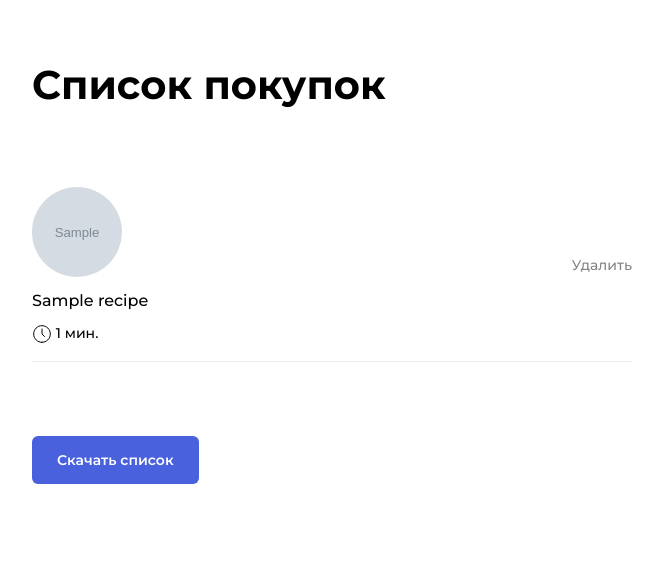
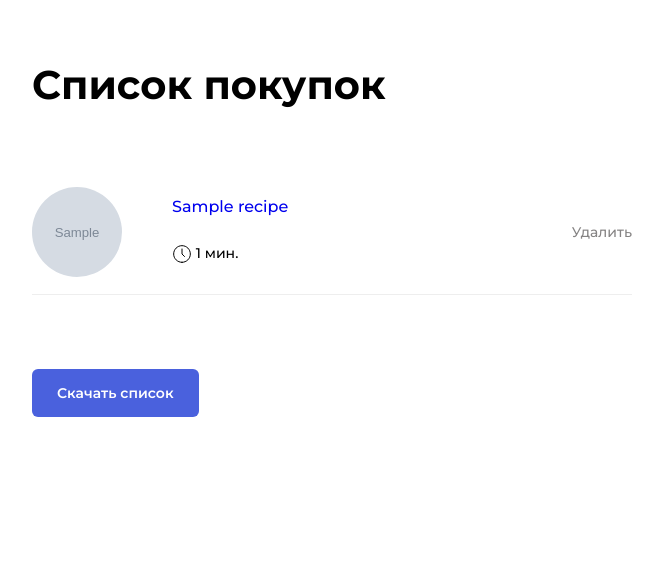
Before and after one commit to Fr33vvay/foodgram-project, a Django app: template templates/shopList.html in a window 1280 px wide. Shown: the part 90-674 px from the top of the page, without its empty margins (23-686 px from the left). Run offline with Django 3.2, Linux system fonts and the light colour scheme; the template is opened without the code that fills it: values that come from a table or form of the project are taken from there, others are empty; tables that the repository leaves empty hold one stand-in row (values such as "Sample post"); grey boxes marked "Sample" are stand-in pictures; some libraries are stand-ins or nearby versions.

Commit message:
исправлены шаблоны подписок и покупок

```diff
--- a/templates/myFollow.html
+++ b/templates/myFollow.html
@@ -29,9 +29,9 @@
                 <li class="card-user__item">
                     <div class="recipe">
                         {% thumbnail recipe.image "100x100" crop="center" as im %}
-                        <a href="{% url 'recipe_view' recipe.id %}" class="link" target="_blank"><img src="{{ im.url }}" alt="Картинка" class="recipe__image"></a>
+                        <img src="{{ im.url }}" alt="Картинка" class="recipe__image">
                         {% endthumbnail %}
-                        <h3 class="recipe__title">{{ recipe.name }}</h3>
+                        <h3 class="recipe__title"><a href="{% url 'recipe_view' recipe.id %}" class="link" target="_blank">{{ recipe.name }}</a></h3>
                         <p class="recipe__text"><span class="icon-time"></span> {{ recipe.cooking_time }} мин.</p>
                     </div>
                 </li>
--- a/templates/shopList.html
+++ b/templates/shopList.html
@@ -17,20 +17,21 @@
     </div>
     <div class="card-list card-list_column">
         {% load thumbnail %}
-        {% for recipe in recipes %}
-            <ul class="shopping-list">
+        <ul class="shopping-list">
+            {% for recipe in recipes %}
                 <li class="shopping-list__item" data-id="{{ recipe.id }}">
                     <div class="recipe recipe_reverse">
                         {% thumbnail recipe.image "100x100" crop="center" as im %}
-                        <a href="{% url 'recipe_view' recipe.id %}" class="link" target="_blank"><img src="{{ im.url }}" alt="Картинка" class="recipe__image recipe__image_big">
+                        <img src="{{ im.url }}" alt="Картинка" class="recipe__image recipe__image_big">
                         {% endthumbnail %}
-                        <h3 class="recipe__title">{{ recipe.name }}</h3>
+                        <h3 class="recipe__title"><a href="{% url 'recipe_view' recipe.id %}" class="link" target="_blank">{{ recipe.name }}</a></h3>
                         <p class="recipe__text"><span class="icon-time"></span> {{ recipe.cooking_time }} мин.</p>
                     </div>
                     <a  class="shopping-list__button link" href="{% url 'delete_purchase' recipe.id %}">Удалить</a>
                 </li>
-            </ul>
-        {% endfor %}
+            {% endfor %}
+        </ul>
+
         <a href="{% url 'download' %}"><button class="button button_style_blue">Скачать список</button></a>
     </div>
 {% endblock content %}
```
